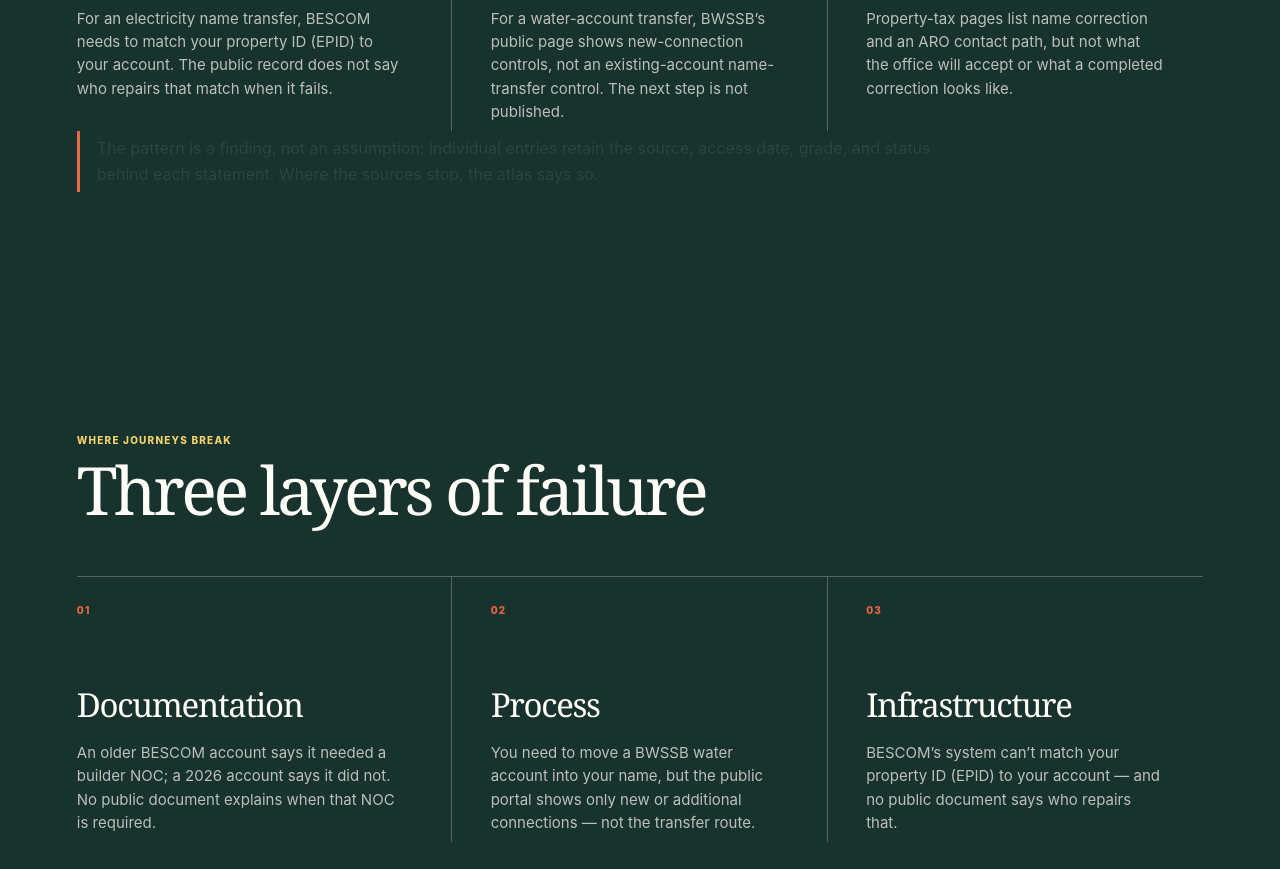
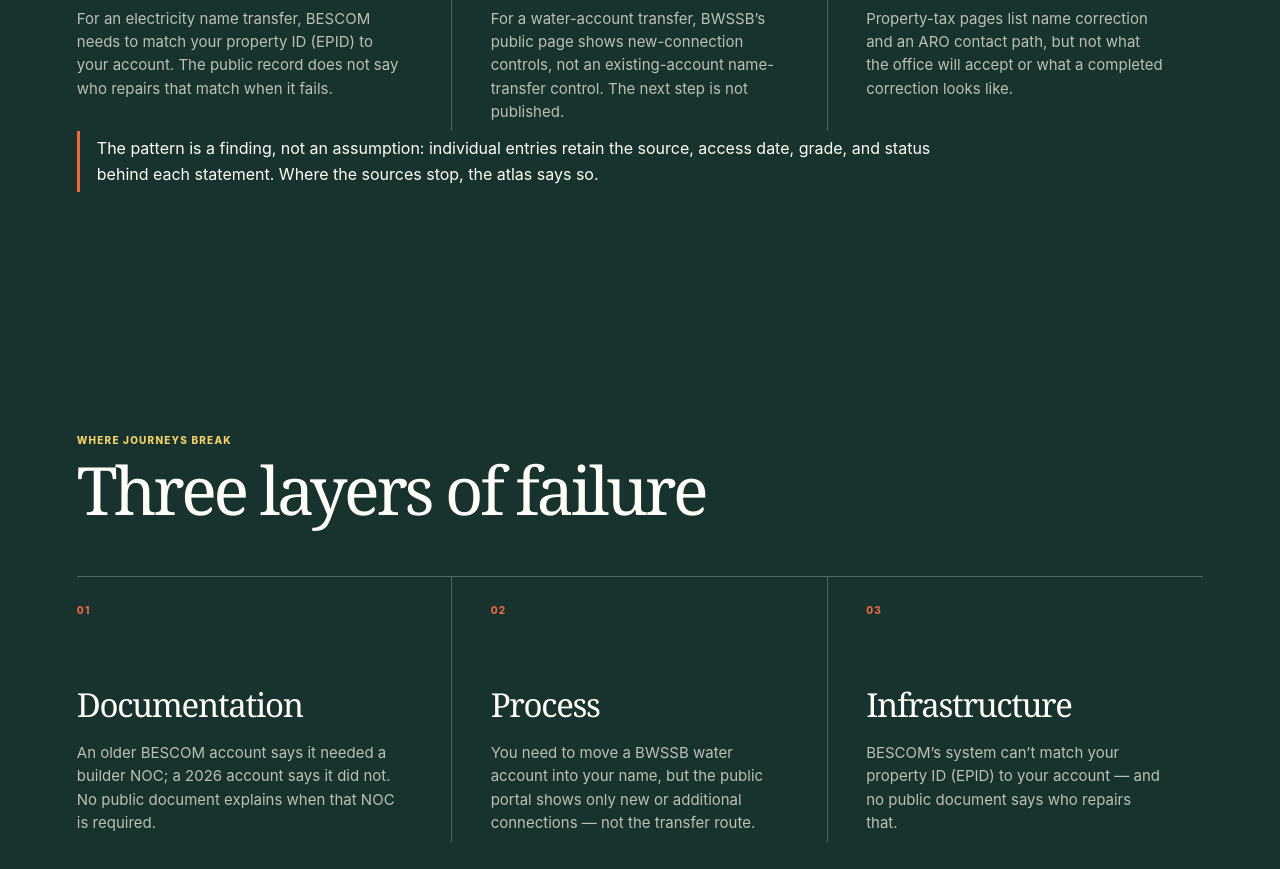
Before and after one commit to salmanneedsajob/public-service-dependency-atlas, a Next.js app: page / in a window 1280 px wide. Shown: the part 2340-3209 px from the top of the page. Built offline with nearby package versions, Linux system fonts and the light colour scheme.

Commit message:
fix: improve synthesis contrast

```diff
--- a/app/globals.css
+++ b/app/globals.css
@@ -141,6 +141,7 @@
 .failure-layers, .atlas-directory { padding: clamp(60px, 8vw, 108px) clamp(20px, 6vw, 92px); }
 .failure-layers { background: var(--ink); color: #fffdf7; }
 .failure-layers .step-label { color: var(--yellow); }
+.failure-layers .atlas-thesis { color: #fffdf7; }
 .failure-layers h2, .atlas-directory h2, .contribution h2 { margin: 15px 0 0; font-family: Georgia, serif; font-size: clamp(40px, 5vw, 72px); font-weight: 500; letter-spacing: -.055em; line-height: .95; }
 .section-intro { max-width: 760px; margin: 20px 0 0; color: rgba(255, 253, 247, .78); font-size: clamp(17px, 2vw, 23px); line-height: 1.45; letter-spacing: -.02em; }
 .layer-grid { display: grid; grid-template-columns: repeat(3, 1fr); margin-top: 52px; border-top: 1px solid rgba(255,255,255,.25); }
```
